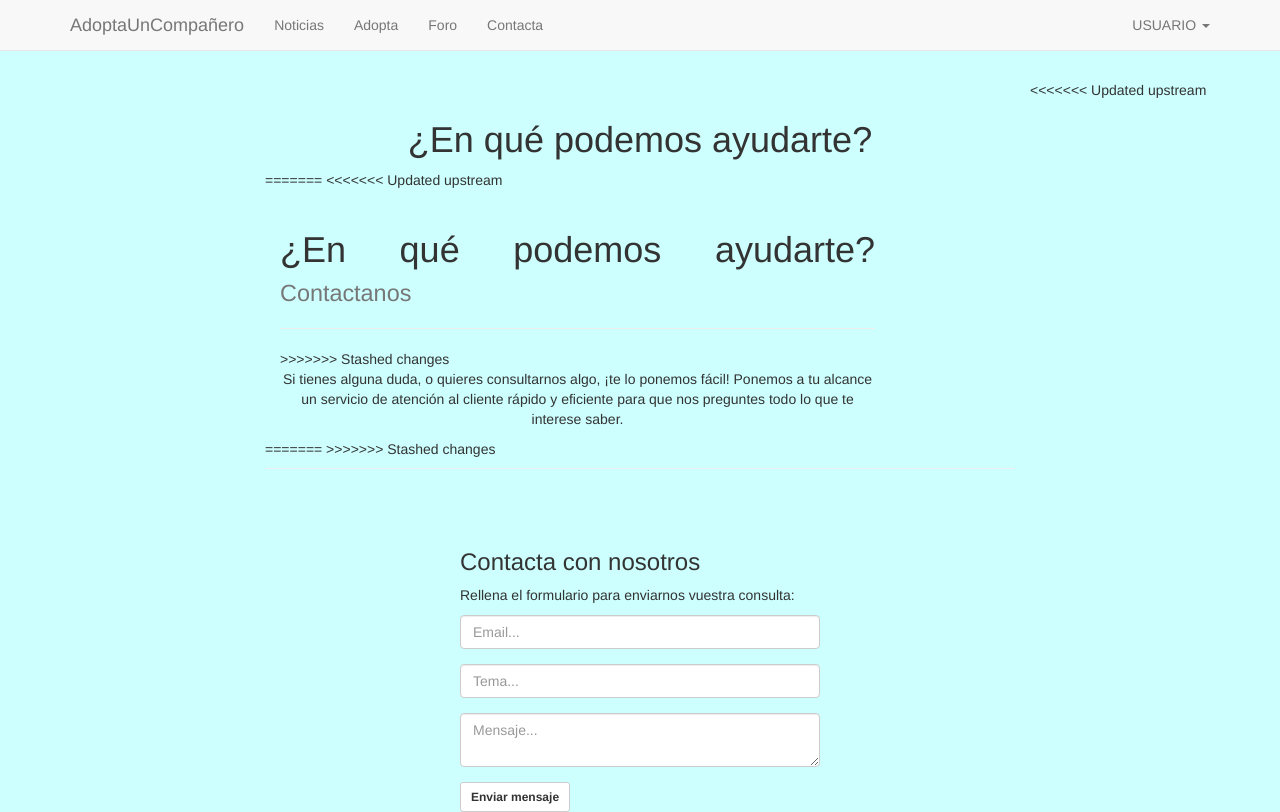
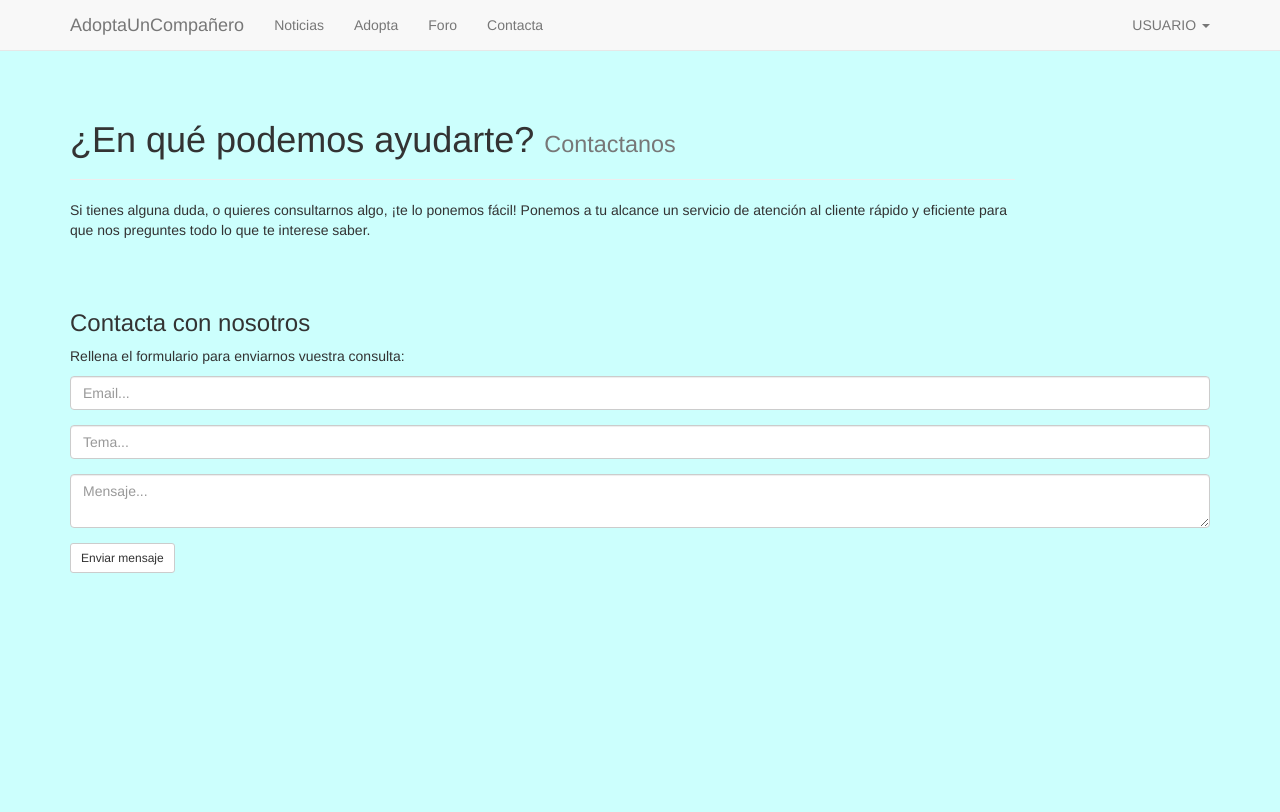
Before and after one commit to yasminalrc/AdoptaUnCompanero, a plain HTML site: page contacta.html in a window 1280 px wide. Drawn offline with nearby package versions, Linux system fonts and the light colour scheme.

Commit message:
Pequeños arreglos contacta

```diff
--- a/contacta.html
+++ b/contacta.html
@@ -8,7 +8,7 @@
     <link href="http://maxcdn.bootstrapcdn.com/bootstrap/3.3.6/css/bootstrap.min.css" rel="stylesheet">
     <script src="https://ajax.googleapis.com/ajax/libs/jquery/1.11.3/jquery.min.js"></script>
     <script src="http://maxcdn.bootstrapcdn.com/bootstrap/3.3.6/js/bootstrap.min.js"></script>
-    <link type="text/css" rel="stylesheet" href="estilos.css"/>
+    <link type="text/css" rel="stylesheet" href="estilos.css" />
 </head>
 
 <body>
@@ -66,12 +66,6 @@
         <div class="inner-bg">
             <div class="container">
                 <div class="row">
-<<<<<<< Updated upstream
-                        <div class="col-sm-8 col-sm-offset-2 text">
-                            <div class="page-header">
-                            <h1 align="center">¿En qué podemos ayudarte?</h1>
-                            <div class="description">
-=======
                     <div class=" col-xs-12 col-sm-12 col-md-12 col-lg-12 text-justify">
                         <!-- Título -->
                         <div class="row">
@@ -79,25 +73,21 @@
                                 <div class="page-header">
                                     <h1 id="forms">¿En qué podemos ayudarte? <small> Contactanos</small></h1>
                                 </div>
+
                                 <div class="description">
->>>>>>> Stashed changes
-                            	<p align="center">
+                                    <p align="left">
                                         Si tienes alguna duda, o quieres consultarnos algo, ¡te lo ponemos fácil! Ponemos a tu alcance un servicio de atención al cliente rápido y eficiente para que nos preguntes todo lo que te interese saber.
                                     </p>
                                 </div>
                             </div>
                         </div>
                     </div>
-<<<<<<< Updated upstream
-                        </div>
-=======
 
->>>>>>> Stashed changes
                 </div>
                 <br>
                 <br>
                 <div class="row">
-                        <div class="col-sm-6 col-sm-offset-3 form-box">
+                    <div class="col-xs-12 col-sm-12 col-md-12 col-lg-12 text-justify">
                         <div class="form-top">
                             <div class="form-top-left">
                                 <h3>Contacta con nosotros</h3>
@@ -121,7 +111,7 @@
                                     <label class="sr-only" for="contact-message">Message</label>
                                     <textarea name="message" placeholder="Mensaje..." class="contact-message form-control" id="contact-message"></textarea>
                                 </div>
-			                        <button type="submit" class="btn btn-default btn-sm"><b>Enviar mensaje</b></button>
+                                <button type="submit" class="btn btn-default btn-sm">Enviar mensaje</button>
                             </form>
                         </div>
                     </div>
@@ -133,4 +123,5 @@
 
 
 </body>
+
 </html>
--- a/estilos.css
+++ b/estilos.css
@@ -23,3 +23,7 @@ footer{
     background: #f2f2f2;
 
 }
+
+#panda {
+    font-size: 12px;
+}
```
Also changed, not shown: imagenes/Panda.jpg (added), imagenes/contacta.jpg (added). Lines whose indentation alone changed are shown as unchanged.
